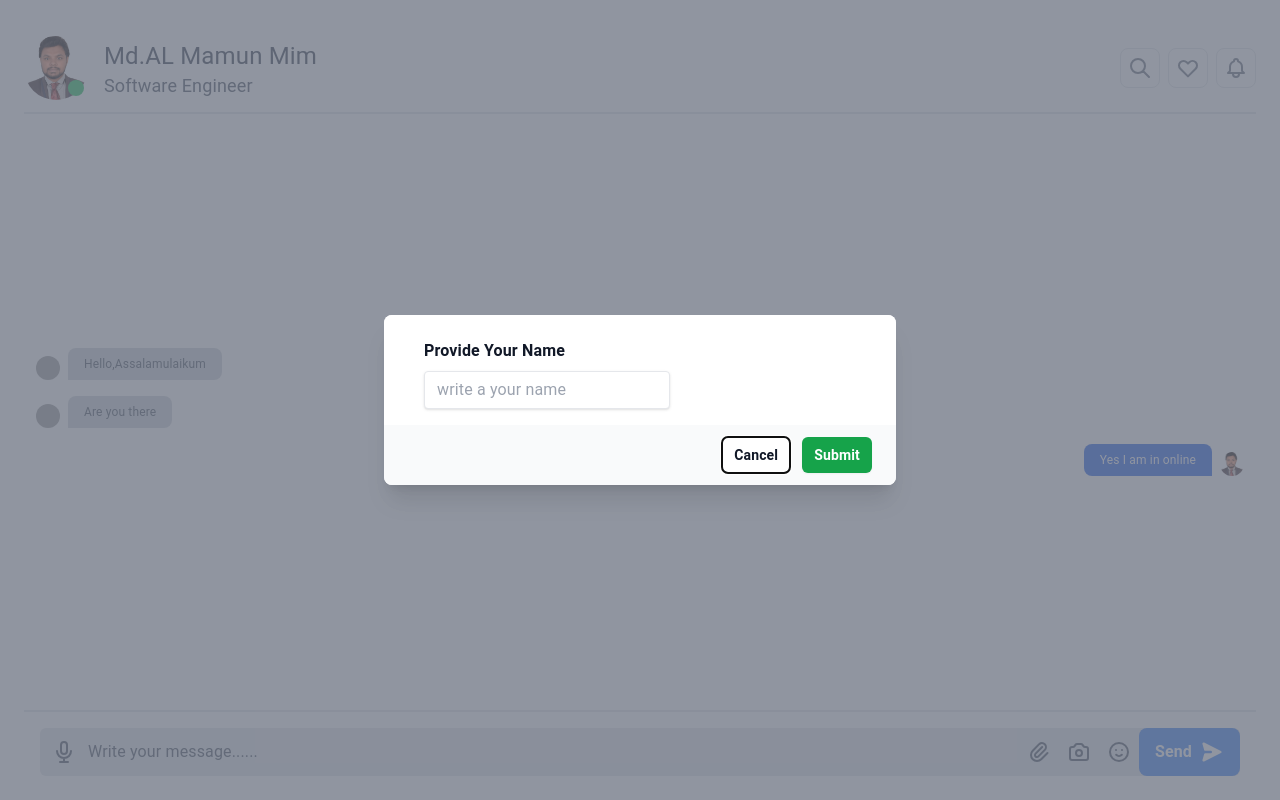
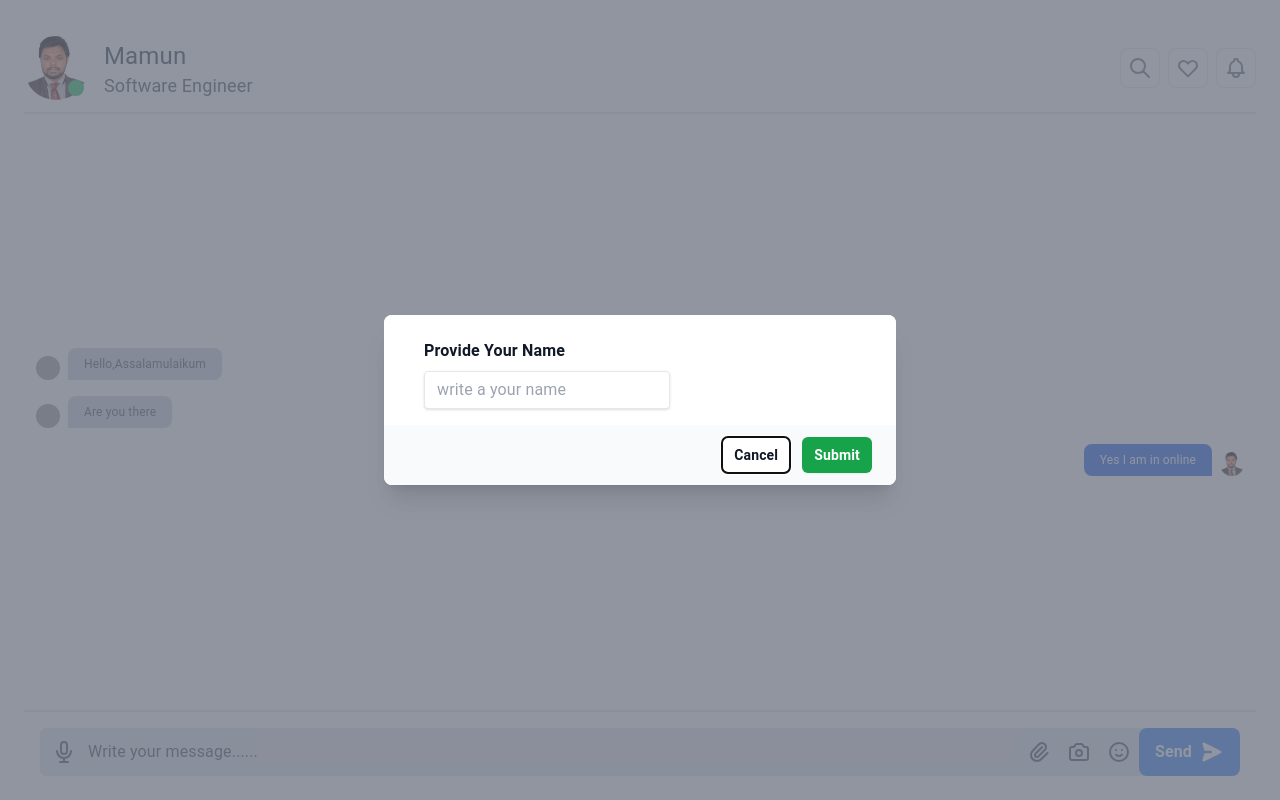
Before and after one commit to MamunTalentPro/messanger-app, a Next.js app: page /messenger in a window 1280 px wide. Built offline with nearby package versions, Linux system fonts and the light colour scheme; no server answers; the database is empty; grey boxes are pictures that could not be loaded.

Commit message:
admin name changed

```diff
--- a/src/pages/messenger.tsx
+++ b/src/pages/messenger.tsx
@@ -83,7 +83,7 @@ export default function Messenger(){
           </div>
           <div className="flex flex-col leading-tight">
             <div className="text-2xl mt-1 flex items-center">
-              <span className="text-gray-700 mr-3">Md.AL Mamun Mim</span>
+              <span className="text-gray-700 mr-3">Mamun</span>
             </div>
             <span className="text-lg text-gray-600">Software Engineer</span>
           </div>
```
